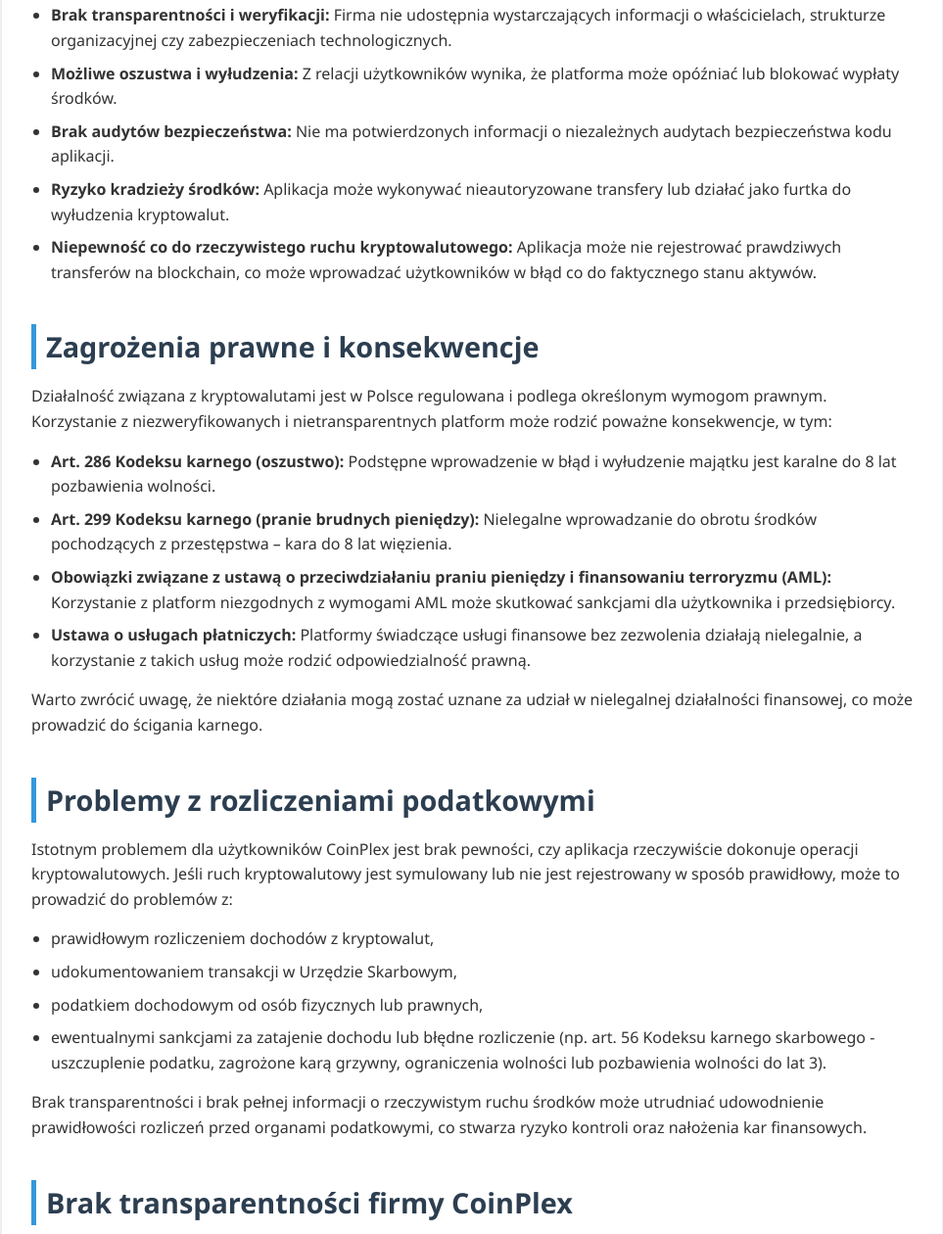
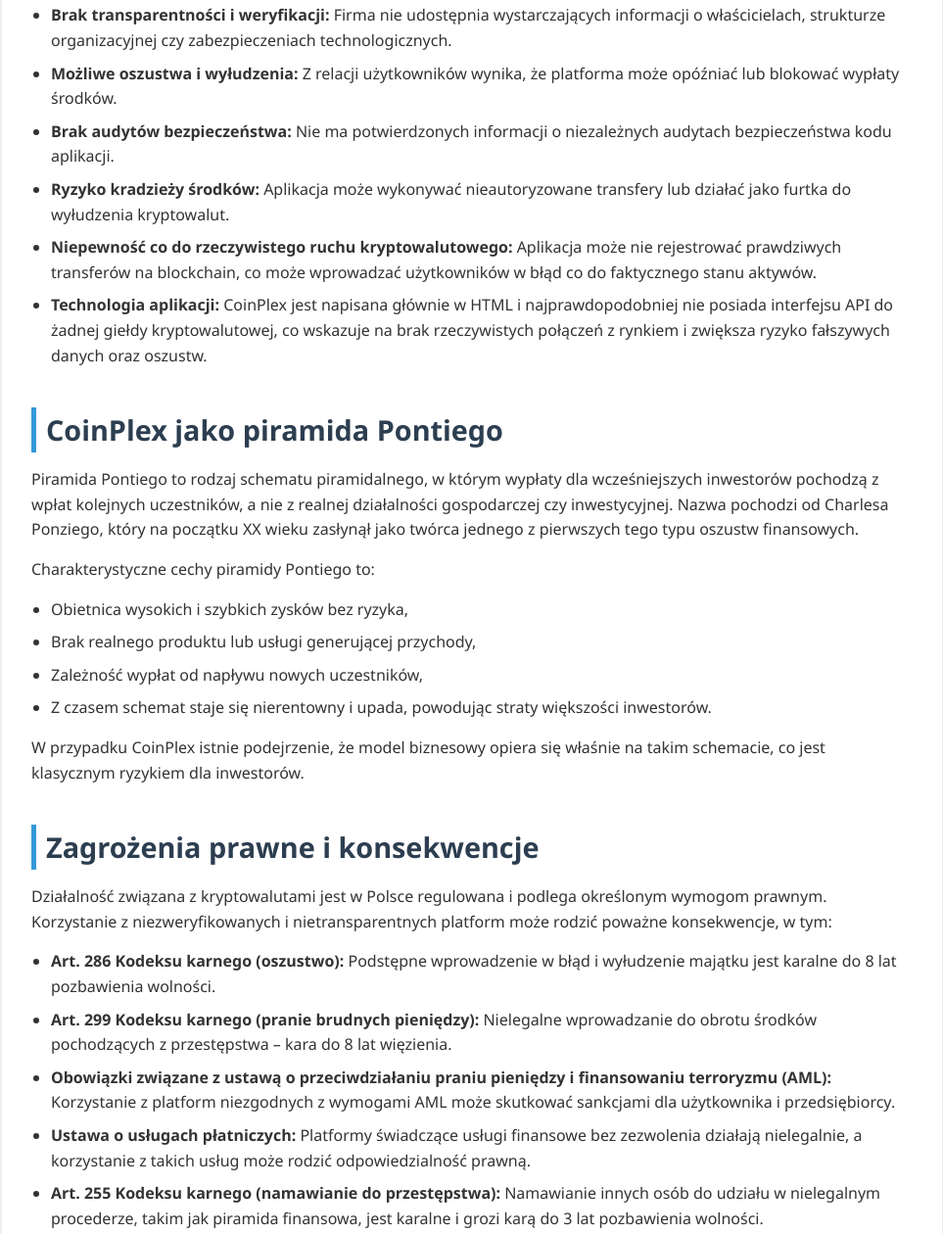
Before and after one commit to krzysztofadamjak/coimplex, a plain HTML site: page index.html in a window 1280 px wide. Shown: the part 597-1857 px from the top of the page at 98% size, without its empty margins (158-1121 px from the left). Drawn offline with Linux system fonts and the light colour scheme.

Commit message:
Update index.html

```diff
--- a/index.html
+++ b/index.html
@@ -111,7 +111,21 @@
       <li><strong>Brak audytów bezpieczeństwa:</strong> Nie ma potwierdzonych informacji o niezależnych audytach bezpieczeństwa kodu aplikacji.</li>
       <li><strong>Ryzyko kradzieży środków:</strong> Aplikacja może wykonywać nieautoryzowane transfery lub działać jako furtka do wyłudzenia kryptowalut.</li>
       <li><strong>Niepewność co do rzeczywistego ruchu kryptowalutowego:</strong> Aplikacja może nie rejestrować prawdziwych transferów na blockchain, co może wprowadzać użytkowników w błąd co do faktycznego stanu aktywów.</li>
+      <li><strong>Technologia aplikacji:</strong> CoinPlex jest napisana głównie w HTML i najprawdopodobniej nie posiada interfejsu API do żadnej giełdy kryptowalutowej, co wskazuje na brak rzeczywistych połączeń z rynkiem i zwiększa ryzyko fałszywych danych oraz oszustw.</li>
     </ul>
+  </section>
+
+  <section id="piramida-pontiego">
+    <h2>CoinPlex jako piramida Pontiego</h2>
+    <p>Piramida Pontiego to rodzaj schematu piramidalnego, w którym wypłaty dla wcześniejszych inwestorów pochodzą z wpłat kolejnych uczestników, a nie z realnej działalności gospodarczej czy inwestycyjnej. Nazwa pochodzi od Charlesa Ponziego, który na początku XX wieku zasłynął jako twórca jednego z pierwszych tego typu oszustw finansowych.</p>
+    <p>Charakterystyczne cechy piramidy Pontiego to:</p>
+    <ul>
+      <li>Obietnica wysokich i szybkich zysków bez ryzyka,</li>
+      <li>Brak realnego produktu lub usługi generującej przychody,</li>
+      <li>Zależność wypłat od napływu nowych uczestników,</li>
+      <li>Z czasem schemat staje się nierentowny i upada, powodując straty większości inwestorów.</li>
+    </ul>
+    <p>W przypadku CoinPlex istnie podejrzenie, że model biznesowy opiera się właśnie na takim schemacie, co jest klasycznym ryzykiem dla inwestorów.</p>
   </section>
 
   <section id="zagrozenia-prawne">
@@ -122,8 +136,9 @@
       <li><strong>Art. 299 Kodeksu karnego (pranie brudnych pieniędzy):</strong> Nielegalne wprowadzanie do obrotu środków pochodzących z przestępstwa – kara do 8 lat więzienia.</li>
       <li><strong>Obowiązki związane z ustawą o przeciwdziałaniu praniu pieniędzy i finansowaniu terroryzmu (AML):</strong> Korzystanie z platform niezgodnych z wymogami AML może skutkować sankcjami dla użytkownika i przedsiębiorcy.</li>
       <li><strong>Ustawa o usługach płatniczych:</strong> Platformy świadczące usługi finansowe bez zezwolenia działają nielegalnie, a korzystanie z takich usług może rodzić odpowiedzialność prawną.</li>
+      <li><strong>Art. 255 Kodeksu karnego (namawianie do przestępstwa):</strong> Namawianie innych osób do udziału w nielegalnym procederze, takim jak piramida finansowa, jest karalne i grozi karą do 3 lat pozbawienia wolności.</li>
     </ul>
-    <p>Warto zwrócić uwagę, że niektóre działania mogą zostać uznane za udział w nielegalnej działalności finansowej, co może prowadzić do ścigania karnego.</p>
+    <p>Warto zwrócić uwagę, że udział i promocja piramid finansowych są ścigane prawem, a sankcje mogą obejmować zarówno grzywny, jak i kary więzienia.</p>
   </section>
 
   <section id="problem-podatkowy">
@@ -143,7 +158,7 @@
     <p>Weryfikacja danych firmy jest utrudniona lub niemożliwa. W internecie brakuje:</p>
     <ul>
       <li>dokładnych informacji o właścicielach,</li>
-      <li>danych kontaktowych, </li>
+      <li>danych kontaktowych,</li>
       <li>informacji o siedzibie,</li>
       <li>certyfikatów bezpieczeństwa,</li>
       <li>audytów i opinii niezależnych ekspertów.</li>
@@ -153,12 +168,12 @@
 
   <section id="podsumowanie">
     <h2>Podsumowanie</h2>
-    <p>Użytkownicy CoinPlex powinni zachować szczególną ostrożność. Brak transparentności, możliwe oszustwa, ryzyko prawne oraz problemy z rozliczeniami podatkowymi mogą skutkować poważnymi konsekwencjami finansowymi i karnymi. Zalecamy korzystanie wyłącznie z zaufanych i weryfikowalnych platform kryptowalutowych oraz konsultacje z prawnikiem i doradcą podatkowym przed podejmowaniem działań związanych z CoinPlex.</p>
+    <p>Użytkownicy CoinPlex powinni zachować szczególną ostrożność. Brak transparentności, możliwe oszustwa, ryzyko prawne, problem piramidy Pontiego oraz problemy z rozliczeniami podatkowymi mogą skutkować poważnymi konsekwencjami finansowymi i karnymi. Zalecamy korzystanie wyłącznie z zaufanych i weryfikowalnych platform kryptowalutowych oraz konsultacje z prawnikiem i doradcą podatkowym przed podejmowaniem działań związanych z CoinPlex.</p>
   </section>
 </main>
 
 <footer>
-  <p>© 2025 Specjalista ds. bezpieczeństwa internetowego. Wszystkie prawa zastrzeżone.</p>
+  <p>© 2025 NiezbednikIT. Wszystkie prawa zastrzeżone.</p>
 </footer>
 </body>
 </html>
```
